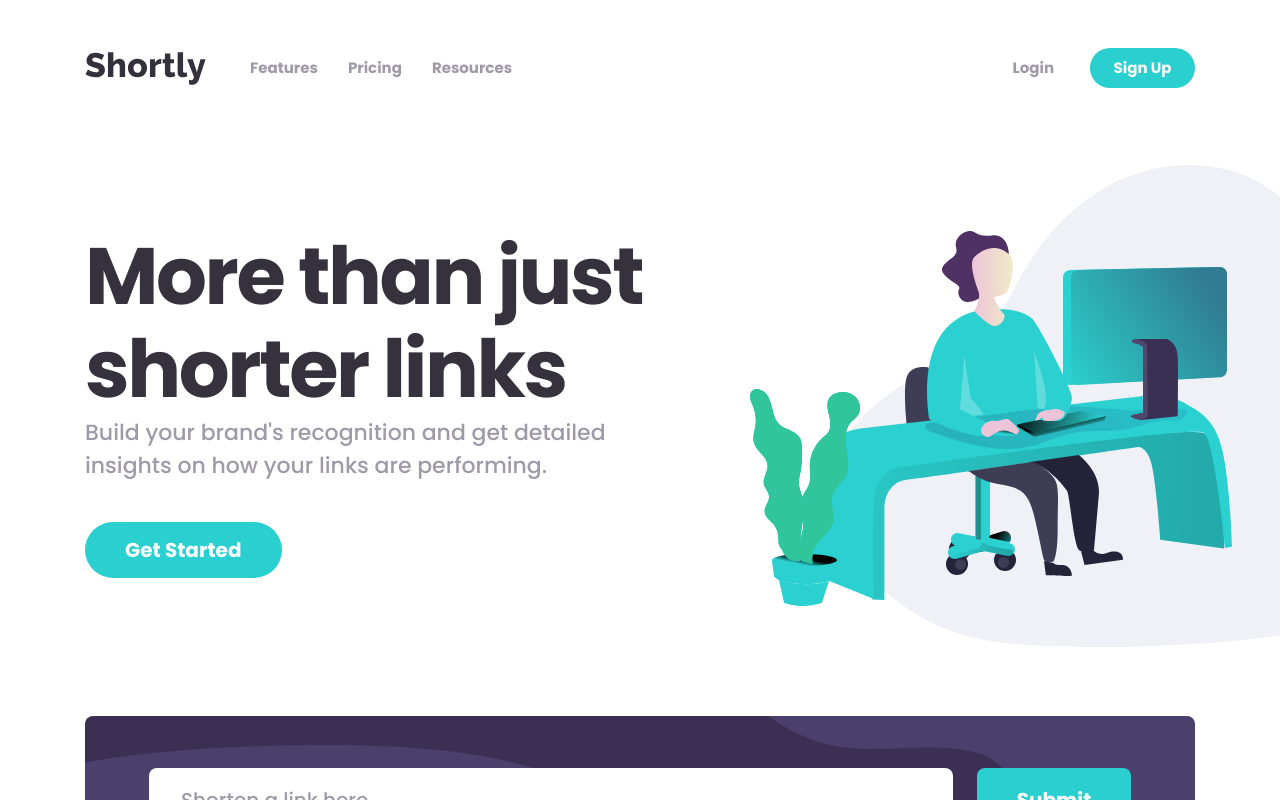
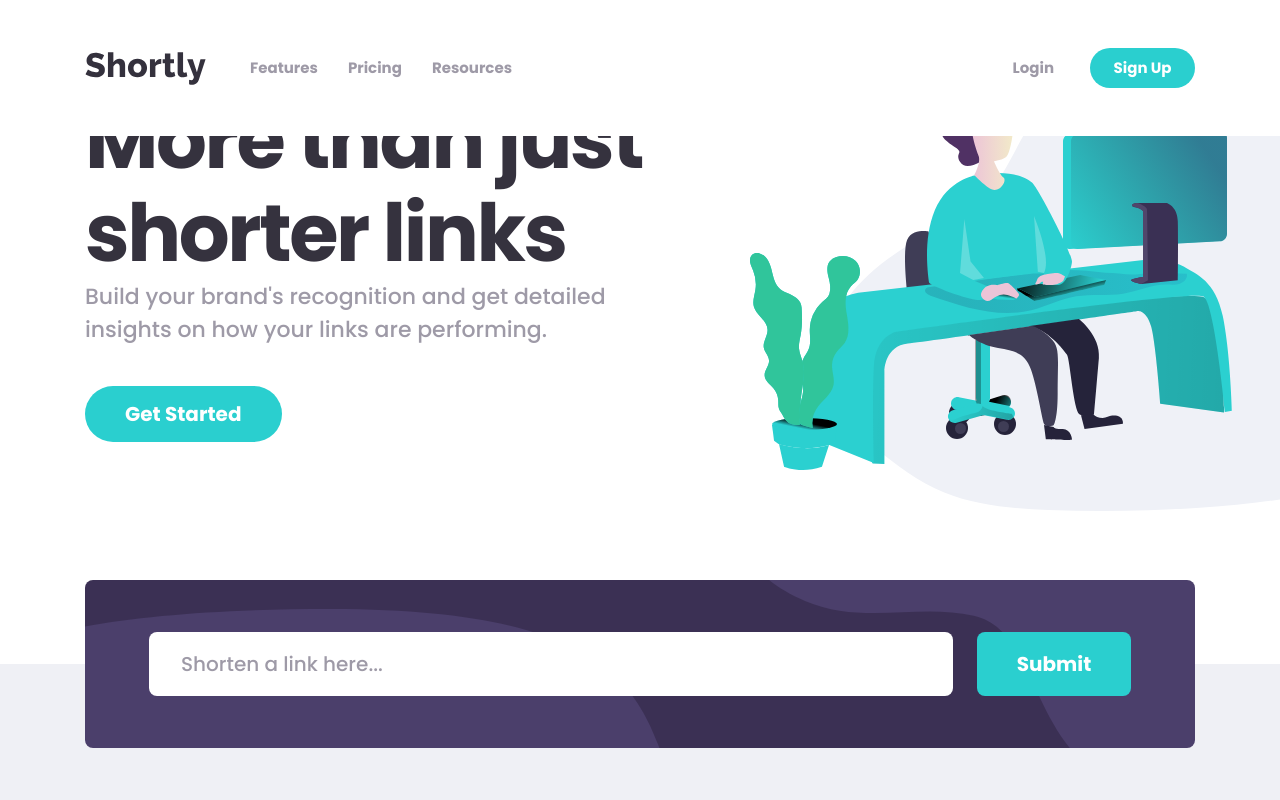
Before and after one commit to anindyoo/fe-mentor-5-shortly, a React (Create React App) app: page / in a window 1280 px wide. Shown: the top 800 px of the page. Built offline with nearby package versions, Linux system fonts and the light colour scheme.

Commit message:
feat: set navbar to be fixed positioned.

```diff
--- a/src/components/Navbar/Navbar.jsx
+++ b/src/components/Navbar/Navbar.jsx
@@ -9,10 +9,16 @@ const Navbar = () => {
   return (
     <nav className="
     NAVBAR
+    fixed z-50
+    w-full
+    text-semiBase font-bold text-neutralGrayishViolet
+    bg-white"
+    >
+      <div className="
+      NAVBAR-CONTAINER
       SECTION-CENTER
       flex flex-row justify-between items-center
-    h-[8.5rem]
-    text-semiBase font-bold text-neutralGrayishViolet"
+      h-[8.5rem]"
       >
         <div className="
         NAV-LINKS
@@ -59,6 +65,7 @@ const Navbar = () => {
             Sign Up
           </button>
         </div>
+      </div>
     </nav>
   );
 };
```
Lines whose indentation alone changed are shown as unchanged.
